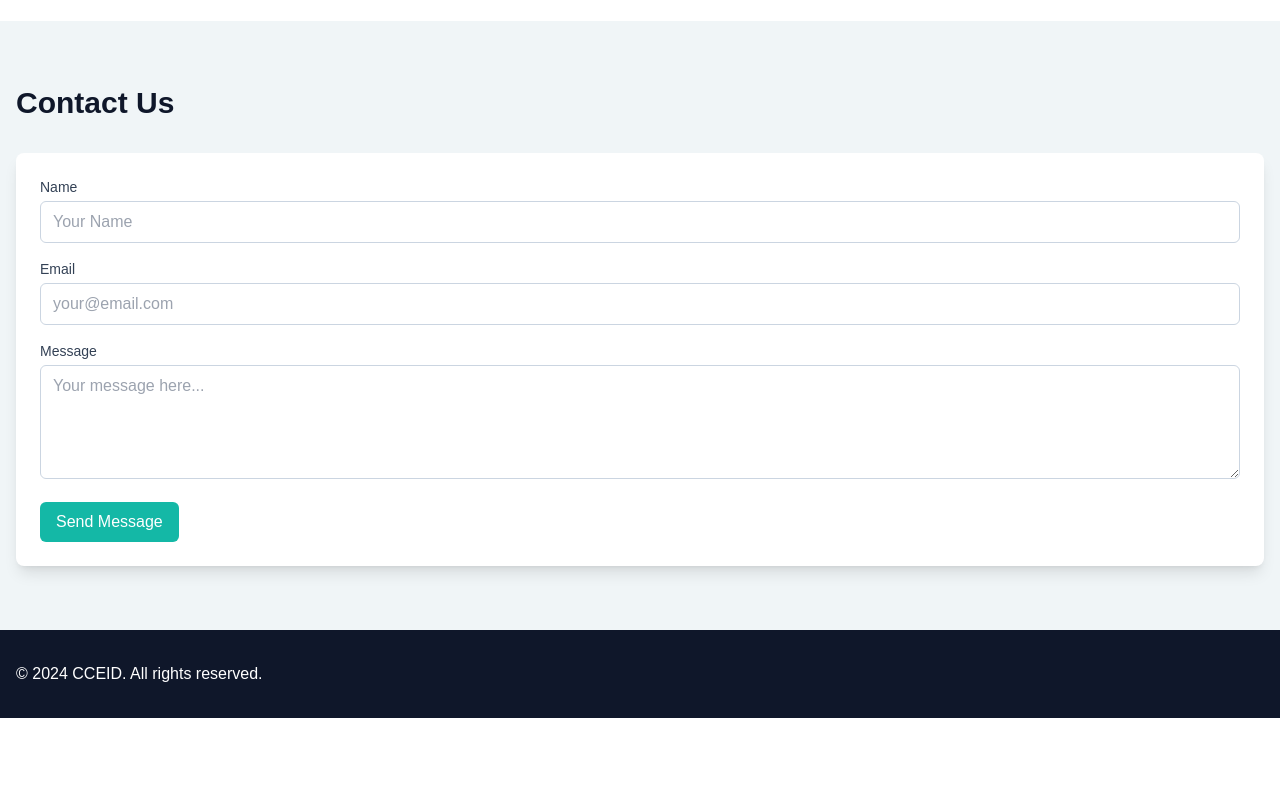
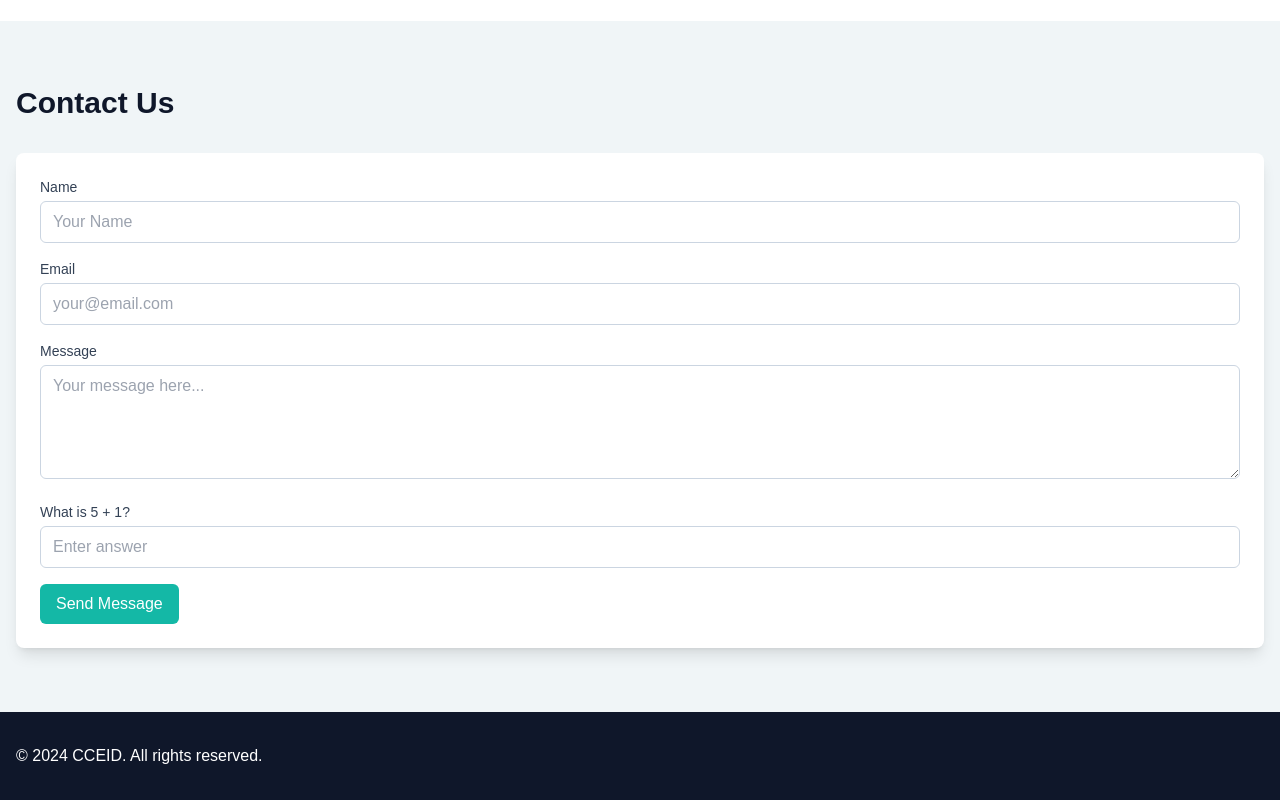
Before and after one commit to merlinvn/ceid-www, a Next.js app: page / in a window 1280 px wide. Shown: the part 3075-3875 px from the top of the page. Before the commit the page ends 3793 px from the top, so only its background shows below. Built offline with nearby package versions, Linux system fonts and the light colour scheme.

Commit message:
make the contact form send email

```diff
--- a/package.json
+++ b/package.json
@@ -13,6 +13,7 @@
     "clsx": "^2.1.1",
     "lucide-react": "^0.439.0",
     "next": "15.3.2",
+    "nodemailer": "^7.0.3",
     "react": "19.1.0",
     "react-dom": "19.1.0",
     "react-icons": "^5.5.0",
@@ -22,6 +23,7 @@
   "devDependencies": {
     "@tailwindcss/postcss": "^4.1.7",
     "@types/node": "^20",
+    "@types/nodemailer": "^6.4.17",
     "@types/react": "19.1.5",
     "@types/react-dom": "19.1.5",
     "eslint": "^8",
--- /dev/null
+++ b/src/app/api/contact/route.ts
@@ -0,0 +1,37 @@
+import { NextRequest, NextResponse } from "next/server";
+import nodemailer from "nodemailer";
+
+export async function POST(req: NextRequest) {
+  try {
+    const data = await req.json();
+    const { name, email, message } = data;
+
+    // Configure transporter using environment variables
+    const transporter = nodemailer.createTransport({
+      host: process.env.SMTP_HOST,
+      port: Number(process.env.SMTP_PORT) || 587,
+      secure: process.env.SMTP_SECURE === "true", // true for 465, false for other ports
+      auth: {
+        user: process.env.SMTP_USER,
+        pass: process.env.SMTP_PASS,
+      },
+    });
+
+    // Email options
+    const mailOptions = {
+      from: process.env.SMTP_FROM || process.env.SMTP_USER,
+      to: process.env.SMTP_TO || process.env.SMTP_USER,
+      subject: `New Contact Form Submission from ${name}`,
+      text: `Name: ${name}\nEmail: ${email}\nMessage: ${message}`,
+      replyTo: email,
+    };
+
+    // Send email
+    await transporter.sendMail(mailOptions);
+
+    return NextResponse.json({ success: true, message: "Message sent successfully." });
+  } catch (error) {
+    console.error("Contact form error:", error);
+    return NextResponse.json({ success: false, message: "Failed to send message." }, { status: 500 });
+  }
+}
--- a/src/components/home-page/contact.tsx
+++ b/src/components/home-page/contact.tsx
@@ -1,11 +1,72 @@
 // components/Contact.tsx
-import { RefObject } from "react";
+import { RefObject, useState, useEffect } from "react";
 
 interface ContactProps {
   contactRef: RefObject<HTMLDivElement | null>;
 }
 
 export default function Contact({ contactRef }: ContactProps) {
+  // Form state
+  const [name, setName] = useState("");
+  const [email, setEmail] = useState("");
+  const [message, setMessage] = useState("");
+  const [captchaInput, setCaptchaInput] = useState("");
+  const [captcha, setCaptcha] = useState({ a: 0, b: 0, answer: 0 });
+  const [error, setError] = useState("");
+  const [success, setSuccess] = useState("");
+  const [submitting, setSubmitting] = useState(false);
+
+  // Generate captcha on mount (client only)
+  useEffect(() => {
+    resetCaptcha();
+    // eslint-disable-next-line react-hooks/exhaustive-deps
+  }, []);
+
+  const resetCaptcha = () => {
+    const a = Math.floor(Math.random() * 10) + 1;
+    const b = Math.floor(Math.random() * 10) + 1;
+    setCaptcha({ a, b, answer: a + b });
+    setCaptchaInput("");
+  };
+
+  const handleSubmit = async (e: React.FormEvent) => {
+    e.preventDefault();
+    setError("");
+    setSuccess("");
+    if (!name || !email || !message) {
+      setError("Please fill in all fields.");
+      return;
+    }
+    if (parseInt(captchaInput) !== captcha.answer) {
+      setError("Captcha answer is incorrect.");
+      resetCaptcha();
+      return;
+    }
+    setSubmitting(true);
+    try {
+      const res = await fetch("/api/contact", {
+        method: "POST",
+        headers: { "Content-Type": "application/json" },
+        body: JSON.stringify({ name, email, message }),
+      });
+      const data = await res.json();
+      if (data.success) {
+        setSuccess("Your message has been sent!");
+        setName("");
+        setEmail("");
+        setMessage("");
+        resetCaptcha();
+      } else {
+        setError(data.message || "Failed to send message.");
+        resetCaptcha();
+      }
+    } catch (err) {
+      setError("Failed to send message. Please try again later.");
+      resetCaptcha();
+    }
+    setSubmitting(false);
+  };
+
   return (
     <section
       id="contact"
@@ -15,7 +76,7 @@ export default function Contact({ contactRef }: ContactProps) {
       <div className="container mx-auto px-4">
         <h2 className="text-3xl font-bold mb-8">Contact Us</h2>
         <div className="bg-white p-6 rounded-lg shadow-lg">
-          <form className="space-y-4">
+          <form className="space-y-4" onSubmit={handleSubmit}>
             <div>
               <label
                 htmlFor="name"
@@ -28,6 +89,9 @@ export default function Contact({ contactRef }: ContactProps) {
                 type="text"
                 className="w-full px-3 py-2 border border-slate-300 rounded-md text-slate-900"
                 placeholder="Your Name"
+                value={name}
+                onChange={e => setName(e.target.value)}
+                disabled={submitting}
               />
             </div>
             <div>
@@ -42,6 +106,9 @@ export default function Contact({ contactRef }: ContactProps) {
                 type="email"
                 className="w-full px-3 py-2 border border-slate-300 rounded-md text-slate-900"
                 placeholder="your@email.com"
+                value={email}
+                onChange={e => setEmail(e.target.value)}
+                disabled={submitting}
               />
             </div>
             <div>
@@ -56,13 +123,37 @@ export default function Contact({ contactRef }: ContactProps) {
                 rows={4}
                 className="w-full px-3 py-2 border border-slate-300 rounded-md text-slate-900"
                 placeholder="Your message here..."
+                value={message}
+                onChange={e => setMessage(e.target.value)}
+                disabled={submitting}
               ></textarea>
             </div>
+            <div>
+              <label
+                htmlFor="captcha"
+                className="block text-sm font-medium mb-1 text-slate-700"
+              >
+                What is {captcha.a} + {captcha.b}?
+              </label>
+              <input
+                id="captcha"
+                type="text"
+                className="w-full px-3 py-2 border border-slate-300 rounded-md text-slate-900"
+                placeholder="Enter answer"
+                value={captchaInput}
+                onChange={e => setCaptchaInput(e.target.value)}
+                disabled={submitting}
+                autoComplete="off"
+              />
+            </div>
+            {error && <div className="text-red-600 text-sm">{error}</div>}
+            {success && <div className="text-green-600 text-sm">{success}</div>}
             <button
               type="submit"
-              className="bg-teal-500 text-white px-4 py-2 rounded-md hover:bg-teal-600 transition-colors"
+              className="bg-teal-500 text-white px-4 py-2 rounded-md hover:bg-teal-600 transition-colors disabled:opacity-60"
+              disabled={submitting}
             >
-              Send Message
+              {submitting ? "Sending..." : "Send Message"}
             </button>
           </form>
         </div>
```
Also changed, not shown: 2 other files (tests, documents, lock files or other folders).
